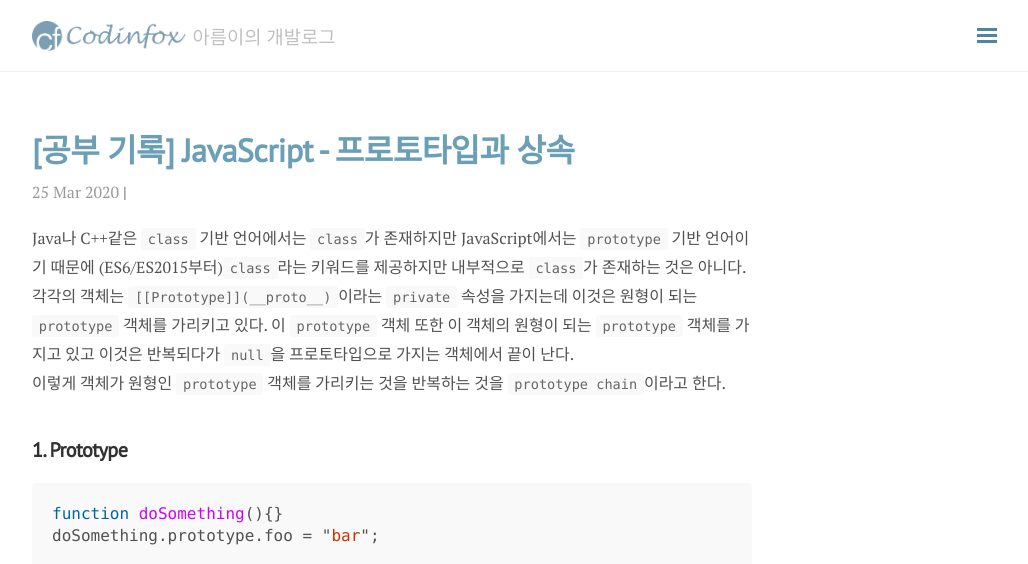
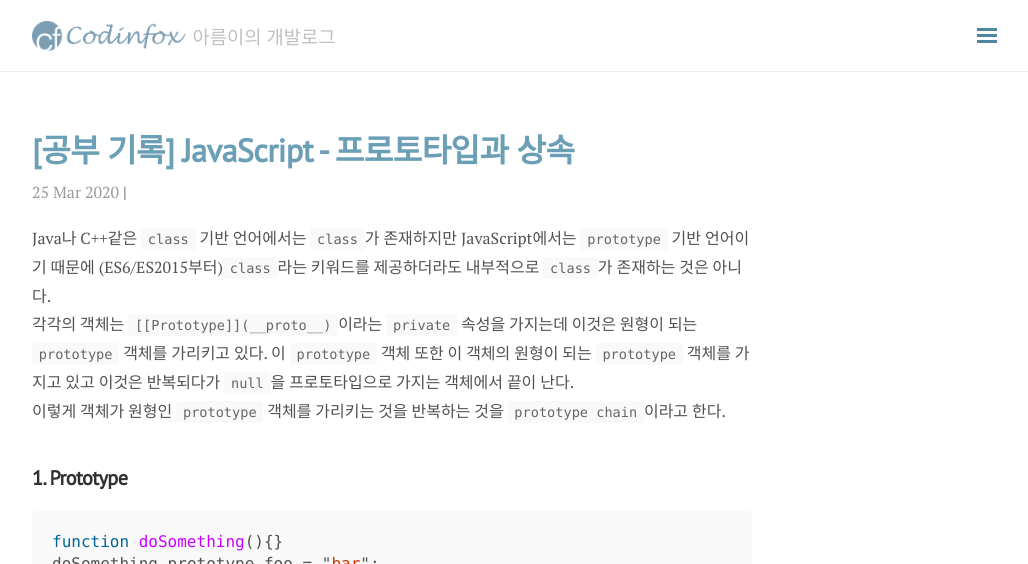
Before and after one commit to aiody/aiody.github.io, a Jekyll site: the page built from _posts/2020-03-25-prototype-and-inheritance.md, in a window 1280 px wide and 900 px high, cut to the strip 0-564 px from the top of the window. Shown: the whole strip, without its empty margins (248-1276 px from the left). Built offline with Jekyll 4.4.1, drawn with Linux system fonts in a browser that asks for light colours; nearby versions of some CDN libraries; our own code applies the rules of GitHub Pages for plain Markdown files; comment, search, counter and statistics services are not loaded.

Commit message:
Update 2020-03-25-prototype-and-inheritance.md

```diff
--- a/_posts/2020-03-25-prototype-and-inheritance.md
+++ b/_posts/2020-03-25-prototype-and-inheritance.md
@@ -4,7 +4,7 @@ date: 2020-03-25 14:59:00
 categories: JavaScript
 ---
 
-Java나 C++같은 `class` 기반 언어에서는 `class`가 존재하지만 JavaScript에서는 `prototype` 기반 언어이기 때문에 (ES6/ES2015부터)`class`라는 키워드를 제공하지만 내부적으로 `class`가 존재하는 것은 아니다.
+Java나 C++같은 `class` 기반 언어에서는 `class`가 존재하지만 JavaScript에서는 `prototype` 기반 언어이기 때문에 (ES6/ES2015부터)`class`라는 키워드를 제공하더라도 내부적으로 `class`가 존재하는 것은 아니다.
 각각의 객체는 `[[Prototype]](__proto__)`이라는 `private` 속성을 가지는데 이것은 원형이 되는 `prototype` 객체를 가리키고 있다. 이 `prototype` 객체 또한 이 객체의 원형이 되는 `prototype` 객체를 가지고 있고 이것은 반복되다가 `null`을 프로토타입으로 가지는 객체에서 끝이 난다.
 이렇게 객체가 원형인 `prototype` 객체를 가리키는 것을 반복하는 것을 `prototype chain`이라고 한다.
 
```
